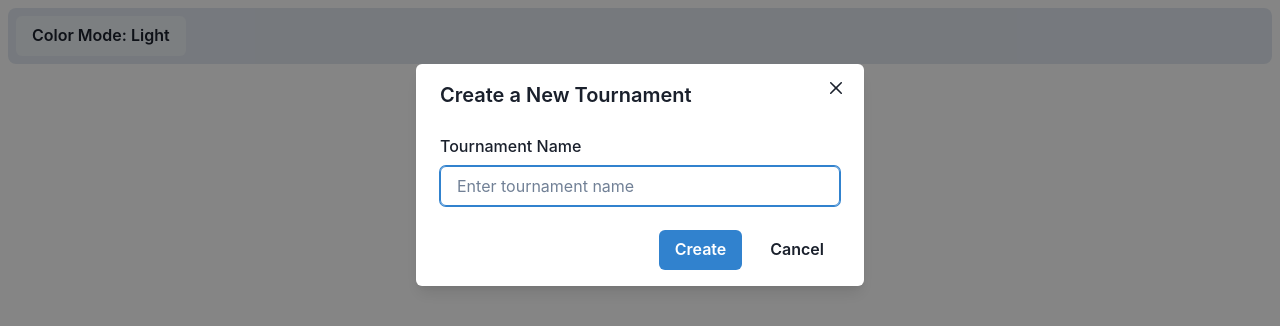
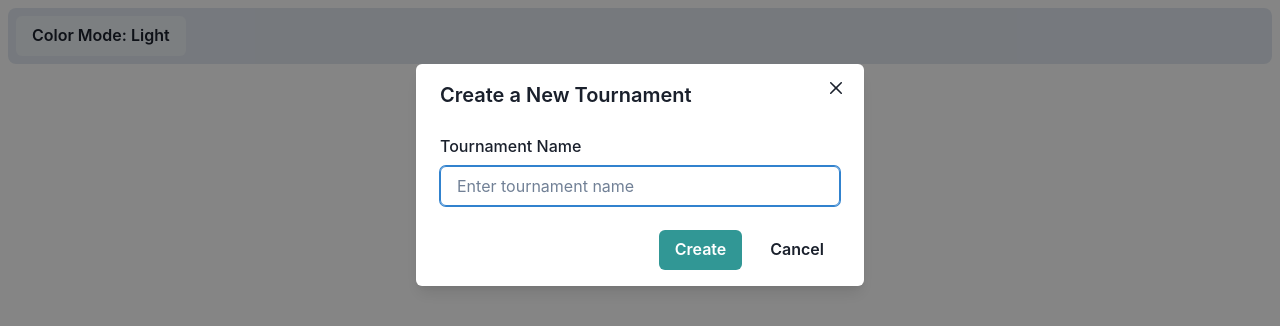
Before and after one commit to ATLucas/game-theory-ai, a React (Create React App) app in the folder frontend/game-theory-ai/: page / in a window 1280 px wide. Both pictures are taken after a click on the button "Add Tournament". Shown: the top 326 px of the page. Built offline with nearby package versions, Linux system fonts and the light colour scheme.

Commit message:
Tournament details page

```diff
--- a/frontend/game-theory-ai/src/pages/CreateTournamentModal.jsx
+++ b/frontend/game-theory-ai/src/pages/CreateTournamentModal.jsx
@@ -16,7 +16,8 @@ import {
 const CreateTournamentModal = ({ isOpen, onClose, onAddTournament }) => {
   const [tournamentName, setTournamentName] = useState('');
 
-  const handleCreate = () => {
+  const handleCreate = (event) => {
+    event.preventDefault(); // Prevent the default form submit action
     if (tournamentName.trim()) {
       onAddTournament(tournamentName);
       setTournamentName('');
@@ -27,20 +28,25 @@ const CreateTournamentModal = ({ isOpen, onClose, onAddTournament }) => {
   return (
     <Modal isOpen={isOpen} onClose={onClose}>
       <ModalOverlay />
-      <ModalContent>
+      <ModalContent as="form" onSubmit={handleCreate}>
         <ModalHeader>Create a New Tournament</ModalHeader>
         <ModalCloseButton />
         <ModalBody>
           <FormControl>
             <FormLabel>Tournament Name</FormLabel>
-            <Input value={tournamentName} onChange={(e) => setTournamentName(e.target.value)} placeholder="Enter tournament name" autoFocus />
+            <Input
+              value={tournamentName}
+              onChange={(e) => setTournamentName(e.target.value)}
+              placeholder="Enter tournament name"
+              autoFocus
+            />
           </FormControl>
         </ModalBody>
         <ModalFooter>
-          <Button colorScheme="blue" mr={3} onClick={handleCreate}>
+          <Button type="submit" colorScheme="teal" mr={3}>
             Create
           </Button>
-          <Button variant="ghost" onClick={onClose}>Cancel</Button>
+          <Button type="button" variant="ghost" onClick={onClose}>Cancel</Button>
         </ModalFooter>
       </ModalContent>
     </Modal>
--- a/frontend/game-theory-ai/src/pages/TournamentChooser.jsx
+++ b/frontend/game-theory-ai/src/pages/TournamentChooser.jsx
@@ -1,50 +1,42 @@
+// pages/TournamentChooser.jsx
+
 import React, { useState } from 'react';
-import {
-  Button,
-  VStack,
-  Table,
-  Thead,
-  Tbody,
-  Tr,
-  Th,
-  Td,
-  Box,
-  useDisclosure
-} from '@chakra-ui/react';
+import { VStack, Button, useDisclosure } from '@chakra-ui/react';
 import { AddIcon } from '@chakra-ui/icons';
 import CreateTournamentModal from './CreateTournamentModal'; // Ensure correct path
+import TournamentSelectionTable from './TournamentSelectionTable'; // Ensure correct path
+import TournamentDetails from './TournamentDetails'; // Ensure correct path
 
 const TournamentChooser = () => {
   const { isOpen, onOpen, onClose } = useDisclosure();
   const [tournaments, setTournaments] = useState([]);
+  const [selectedTournament, setSelectedTournament] = useState(null);
 
   const addTournament = (name) => {
     setTournaments([...tournaments, name]);
   };
 
+  const selectTournament = (name) => {
+    setSelectedTournament(name);
+  };
+
+  const handleBack = () => {
+    setSelectedTournament(null); // Reset the selection to show the tournament list
+  };
+
   return (
     <VStack spacing={4} height="95%" justifyContent="space-between">
-      <Box width="100%" overflowY="auto" maxHeight="calc(100vh - 200px)">
-        <Table variant="simple">
-          <Thead>
-            <Tr>
-              <Th>Tournament Name</Th>
-            </Tr>
-          </Thead>
-          <Tbody>
-            {tournaments.map((name, index) => (
-              <Tr key={index}>
-                <Td>{name}</Td>
-              </Tr>
-            ))}
-          </Tbody>
-        </Table>
-      </Box>
-      <Button leftIcon={<AddIcon />} colorScheme="teal" onClick={onOpen} size="lg">
-        Add Tournament
-      </Button>
-
-      <CreateTournamentModal isOpen={isOpen} onClose={onClose} onAddTournament={addTournament} />
+      {selectedTournament ? (
+        <TournamentDetails tournament={selectedTournament} onBack={handleBack} />
+      ) : (
+        <>
+          <TournamentSelectionTable tournaments={tournaments} onTournamentSelect={selectTournament} />
+          <Button leftIcon={<AddIcon />} colorScheme="teal" onClick={onOpen} size="lg">
+            Add Tournament
+          </Button>
+          <CreateTournamentModal isOpen={isOpen} onClose={onClose} onAddTournament={addTournament} />
+        </>
+      )}
     </VStack>
   );
 };
--- /dev/null
+++ b/frontend/game-theory-ai/src/pages/TournamentDetails.jsx
@@ -0,0 +1,16 @@
+// pages/TournamentDetails.jsx
+
+import React from 'react';
+import { Button } from '@chakra-ui/react';
+
+const TournamentDetails = ({ tournament, onBack }) => {
+  return (
+    <div>
+      <h1>{tournament} Details</h1>
+      {/* Additional tournament details can be added here */}
+      <Button mt={4} onClick={onBack} colorScheme="blue">Back to Tournaments</Button>
+    </div>
+  );
+};
+
+export default TournamentDetails;
--- /dev/null
+++ b/frontend/game-theory-ai/src/pages/TournamentSelectionTable.jsx
@@ -0,0 +1,27 @@
+// pages/TournamentSelectionTable.jsx
+
+import React from 'react';
+import { Table, Thead, Tbody, Tr, Th, Td, Box } from '@chakra-ui/react';
+
+const TournamentSelectionTable = ({ tournaments, onTournamentSelect }) => {
+  return (
+    <Box width="100%" overflowY="auto" maxHeight="calc(100vh - 200px)">
+      <Table variant="simple" size="md">
+        <Thead>
+          <Tr>
+            <Th>Tournament Name</Th>
+          </Tr>
+        </Thead>
+        <Tbody>
+          {tournaments.map((name, index) => (
+            <Tr key={index} _hover={{ bg: 'teal.800', cursor: 'pointer' }} onClick={() => onTournamentSelect(name)}>
+              <Td>{name}</Td>
+            </Tr>
+          ))}
+        </Tbody>
+      </Table>
+    </Box>
+  );
+};
+
+export default TournamentSelectionTable;
```
